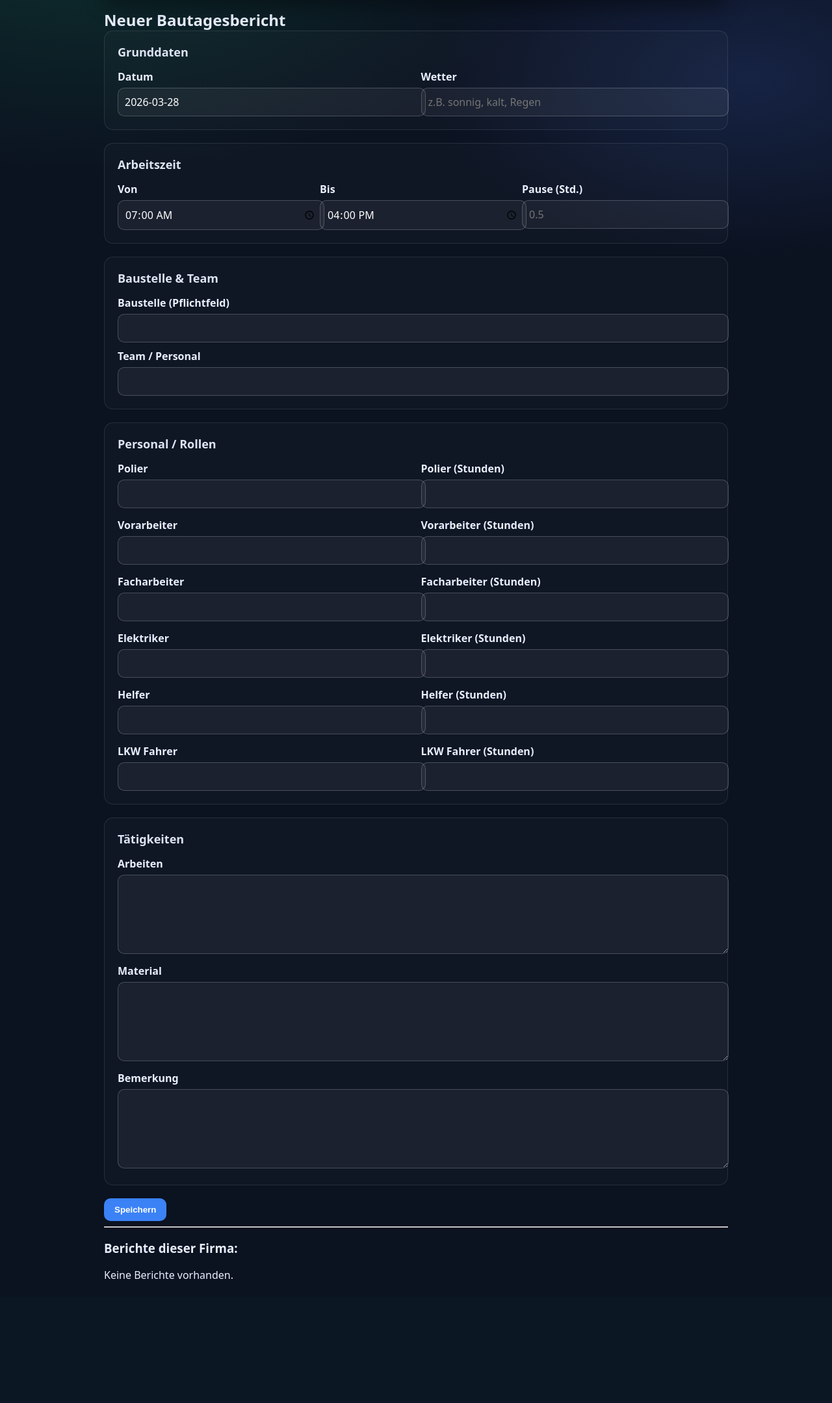
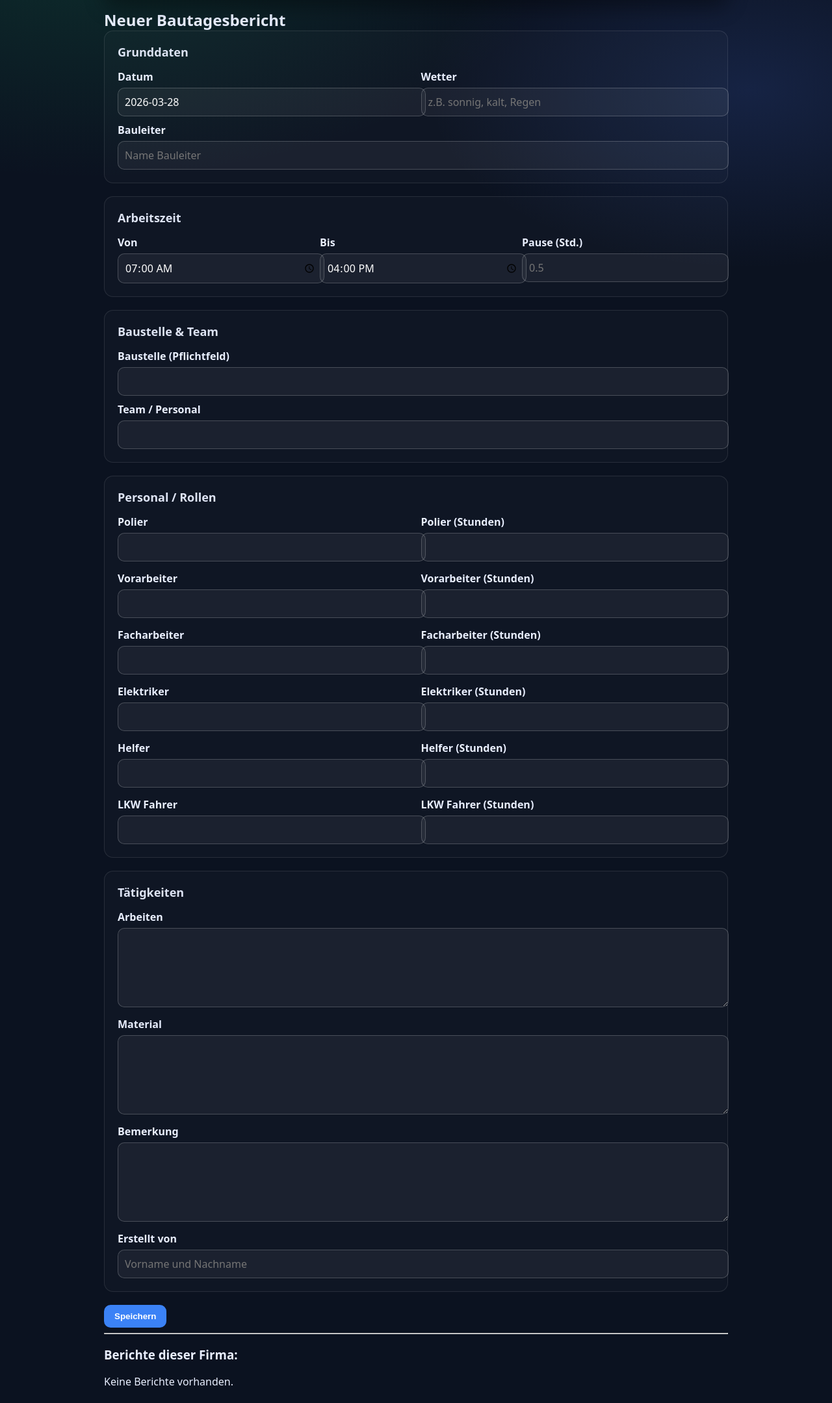
Before and after one commit to sumejjakurgas2015-ai/bautagesbericht-app, a Flask app: page / in a window 1280 px wide. Shown: the part 86-2245 px from the top of the page at 65% size. Before the commit the page ends 2054 px from the top, so only its background shows below. Run offline with Flask 3, Linux system fonts and the light colour scheme; the visitor is signed in with stand-in values (Sample User, id 1); data that the repository does not hold is empty; some libraries are stand-ins or nearby versions.

Commit message:
add bauleiter and ersteller fields to form

```diff
--- a/templates/index.html
+++ b/templates/index.html
@@ -70,6 +70,11 @@ button {
         <label>Wetter</label>
         <input name="wetter" placeholder="z.B. sonnig, kalt, Regen">
       </div>
+    </div>
+
+    <div style="margin-top:10px;">
+      <label>Bauleiter</label>
+      <input name="bauleiter" placeholder="Name Bauleiter">
     </div>
   </div>
 
@@ -176,6 +181,10 @@ button {
       <label>Bemerkung</label>
       <textarea name="bemerkung"></textarea>
     </div>
+    <div style="margin-top:10px;">
+      <label>Erstellt von</label>
+      <input name="ersteller" placeholder="Vorname und Nachname">
+    </div>
   </div>
 
   <button type="submit">Speichern</button>
```
